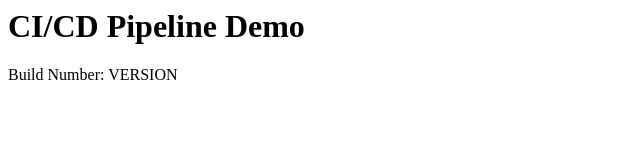
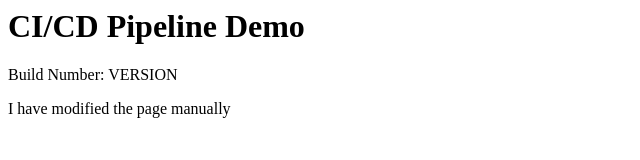
Before and after one commit to satya66655/devops-cicd-demo, a plain HTML site: page index.html in a window 1280 px wide. Shown: the whole page, without its empty margins (0-640 px from the left). Drawn offline with Linux system fonts and the light colour scheme.

Commit message:
Add manual modification notice to index.html
Added a new paragraph to indicate manual modification.

```diff
--- a/index.html
+++ b/index.html
@@ -7,6 +7,7 @@
 
 <h1>CI/CD Pipeline Demo</h1>
 <p>Build Number: VERSION</p>
+<p>I have modified the page manually</p>
 
 </body>
 </html>
```
